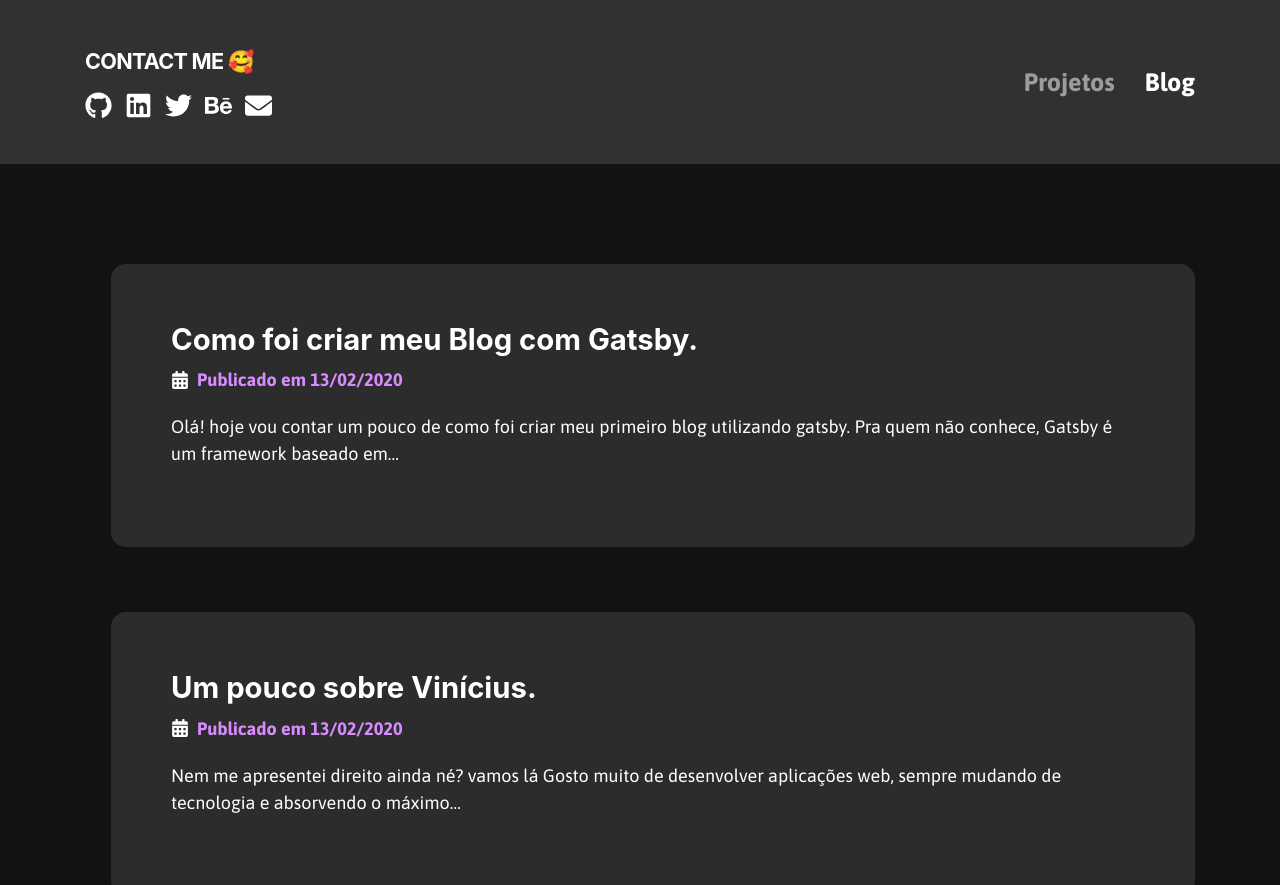
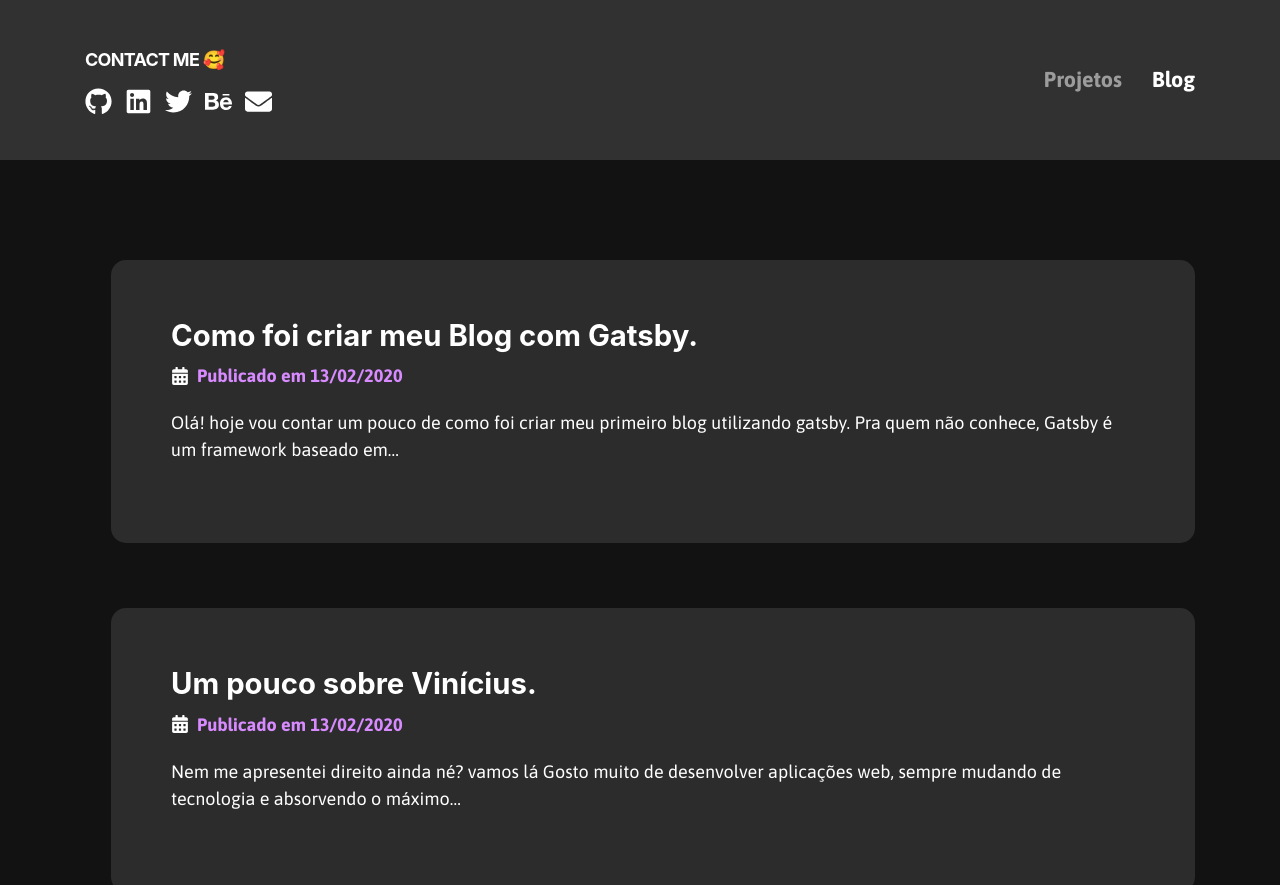
Before and after one commit to viniciussalve/Blog, a Gatsby site: page /blog in a window 1280 px wide. Shown: the top 885 px of the page. Built offline with nearby package versions, Linux system fonts and the light colour scheme; Gatsby itself is replaced by a stand-in of ours.

Commit message:
Update styles.js

```diff
--- a/src/components/Nav/styles.js
+++ b/src/components/Nav/styles.js
@@ -24,7 +24,7 @@ export const CNavItem = styled(NavItem)`
 `
 
 export const CLink = styled(Link)`
-  font-size: 1.4em;
+  font-size: 1.2em;
   color: #9c9c9c;
   font-weight: bold;
   margin-left: 30px;
@@ -41,7 +41,7 @@ export const Contact = styled.div`
   h3 {
     letter-spacing: -0.04rem;
     margin-bottom: 10px;
-    font-size: 1.2rem;
+    font-size: 1rem;
     align-self: flex-start;
     color: white;
   }
```
